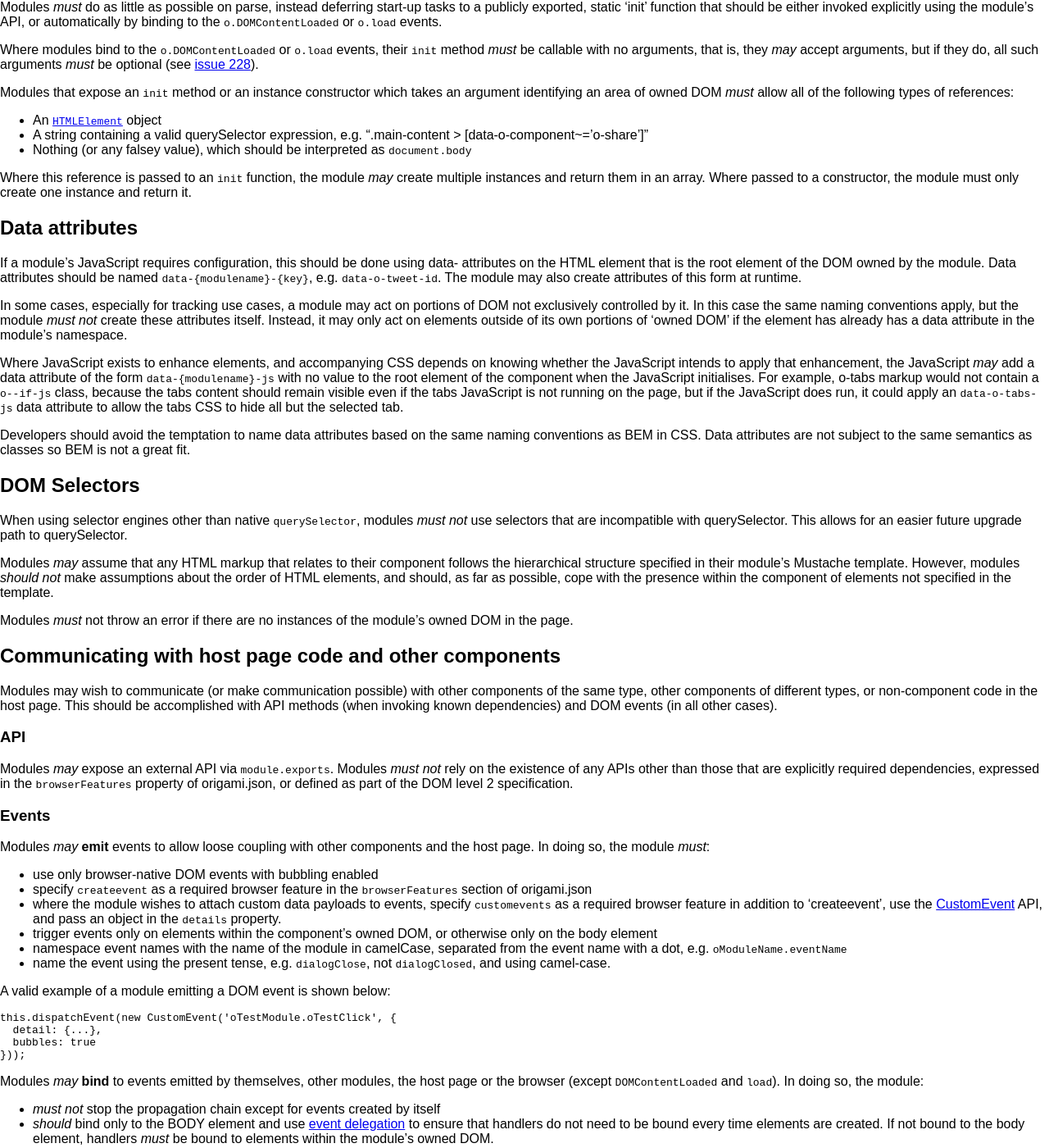
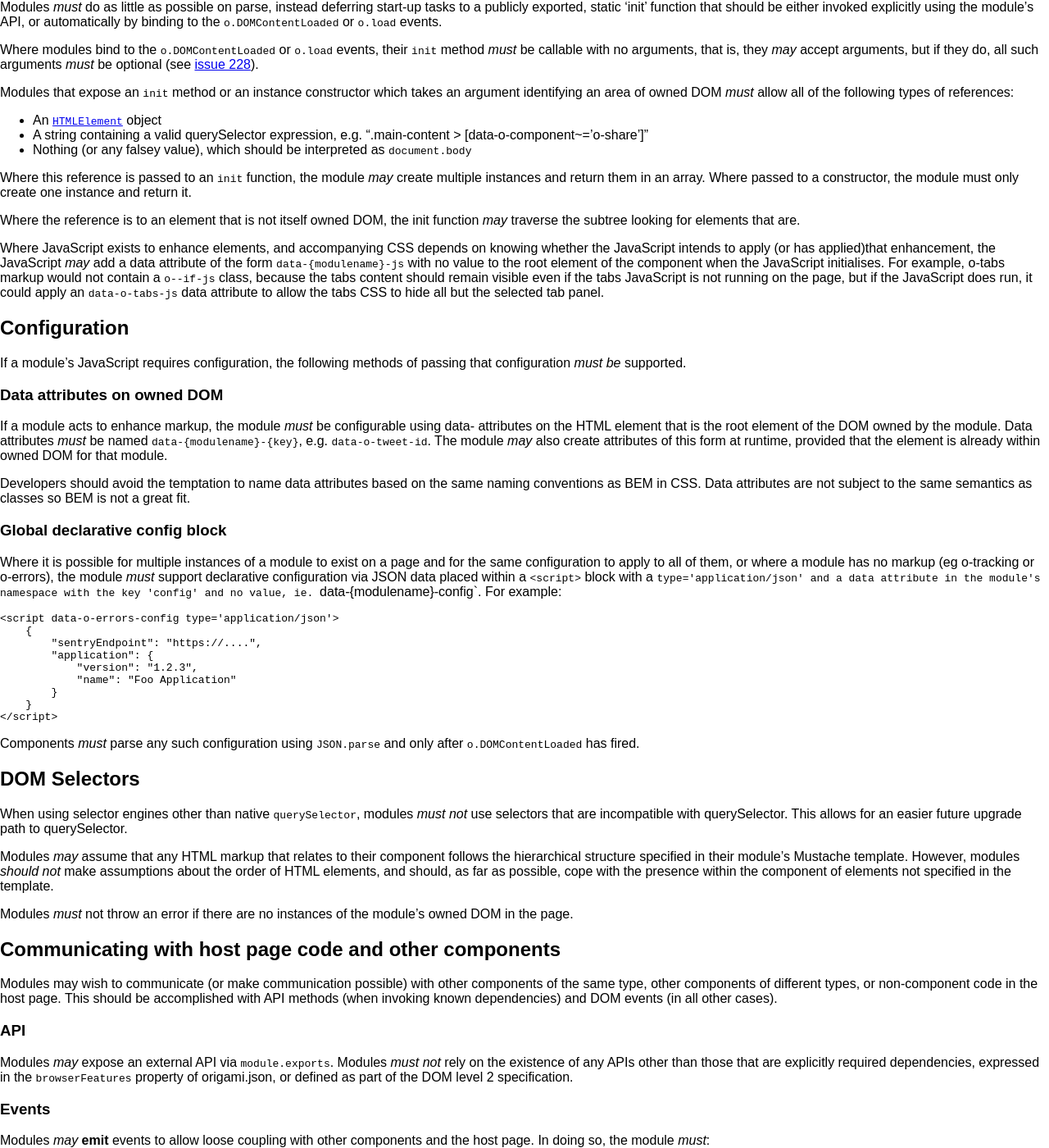
Before and after one commit to Financial-Times/ft-origami, a Jekyll site: the page built from docs/syntax/js.md, in a window 1280 px wide and 1400 px high, scrolled down 1638 px. Shown: the whole window at 82% size. Built offline with Jekyll 4.4.1, drawn with Linux system fonts in a browser that asks for light colours; comment, search, counter and statistics services are not loaded; a style sheet for code colours, icons or effects is not loaded.

Commit message:
Clarify component configuration rules, closes #344. Clean up definition of owned DOM.

```diff
--- a/docs/syntax/js.md
+++ b/docs/syntax/js.md
@@ -63,7 +63,7 @@ If you do copy a reference to `this` into a separate variable, make it semantic:
 
 
 
-## Initialisation
+## Initialisation
 
 Modules *must* do as little as possible on parse, instead deferring start-up tasks to a publicly exported, static 'init' function that should be either invoked explicitly using the module's API, or automatically by binding to the `o.DOMContentLoaded` or `o.load` events.
 
@@ -77,18 +77,39 @@ Modules that expose an `init` method or an instance constructor which takes an a
 
 Where this reference is passed to an `init` function, the module *may* create multiple instances and return them in an array.  Where passed to a constructor, the module must only create one instance and return it.
 
+Where the reference is to an element that is not itself owned DOM, the init function *may* traverse the subtree looking for elements that are.
 
-## Data attributes
+Where JavaScript exists to enhance elements, and accompanying CSS depends on knowing whether the JavaScript intends to apply (or has applied)that enhancement, the JavaScript *may* add a data attribute of the form `data-{modulename}-js` with no value to the root element of the component when the JavaScript initialises.  For example, o-tabs markup would not contain a `o--if-js` class, because the tabs content should remain visible even if the tabs JavaScript is not running on the page, but if the JavaScript does run, it could apply an `data-o-tabs-js` data attribute to allow the tabs CSS to hide all but the selected tab panel.
 
-If a module's JavaScript requires configuration, this should be done using data- attributes on the HTML element that is the root element of the DOM owned by the module.  Data attributes should be named `data-{modulename}-{key}`, e.g. `data-o-tweet-id`.  The module may also create attributes of this form at runtime.
 
-In some cases, especially for tracking use cases, a module may act on portions of DOM not exclusively controlled by it.  In this case the same naming conventions apply, but the module *must not* create these attributes itself.  Instead, it may only act on elements outside of its own portions of 'owned DOM' if the element has already has a data attribute in the module's namespace.
 
-Where JavaScript exists to enhance elements, and accompanying CSS depends on knowing whether the JavaScript intends to apply that enhancement, the JavaScript *may* add a data attribute of the form `data-{modulename}-js` with no value to the root element of the component when the JavaScript initialises.  For example, o-tabs markup would not contain a `o--if-js` class, because the tabs content should remain visible even if the tabs JavaScript is not running on the page, but if the JavaScript does run, it could apply an `data-o-tabs-js` data attribute to allow the tabs CSS to hide all but the selected tab.
+## Configuration
+
+If a module's JavaScript requires configuration, the following methods of passing that configuration *must be* supported.
+
+### Data attributes on owned DOM
+
+If a module acts to enhance markup, the module *must* be configurable using data- attributes on the HTML element that is the root element of the DOM owned by the module.  Data attributes *must* be named `data-{modulename}-{key}`, e.g. `data-o-tweet-id`.  The module *may* also create attributes of this form at runtime, provided that the element is already within owned DOM for that module.
 
 <aside>
 	Developers should avoid the temptation to name data attributes based on the same naming conventions as BEM in CSS.  Data attributes are not subject to the same semantics as classes so BEM is not a great fit.
 </aside>
+
+### Global declarative config block
+
+Where it is possible for multiple instances of a module to exist on a page and for the same configuration to apply to all of them, or where a module has no markup (eg o-tracking or o-errors), the module *must* support declarative configuration via JSON data placed within a `<script>` block with a `type='application/json' and a data attribute in the module's namespace with the key 'config' and no value, ie. `data-{modulename}-config`.  For example:
+
+	<script data-o-errors-config type='application/json'>
+	    {
+	        "sentryEndpoint": "https://....",
+	        "application": {
+	            "version": "1.2.3",
+	            "name": "Foo Application"
+	        }
+	    }
+	</script>
+
+Components *must* parse any such configuration using `JSON.parse` and only after `o.DOMContentLoaded` has fired.
 
 
 ## DOM Selectors
```
Also changed, not shown: docs/syntax/html.md (+4 -3 lines).
